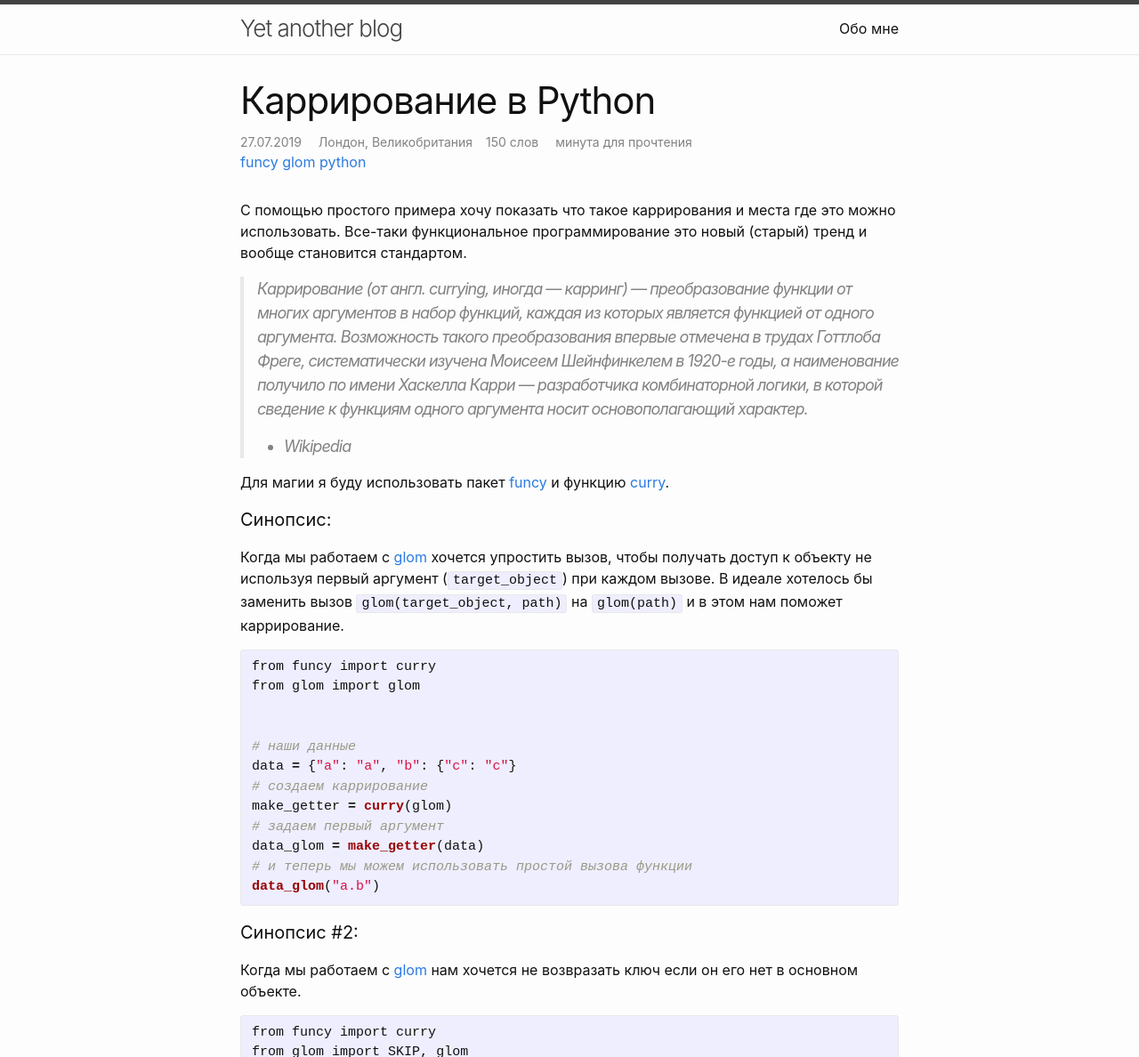
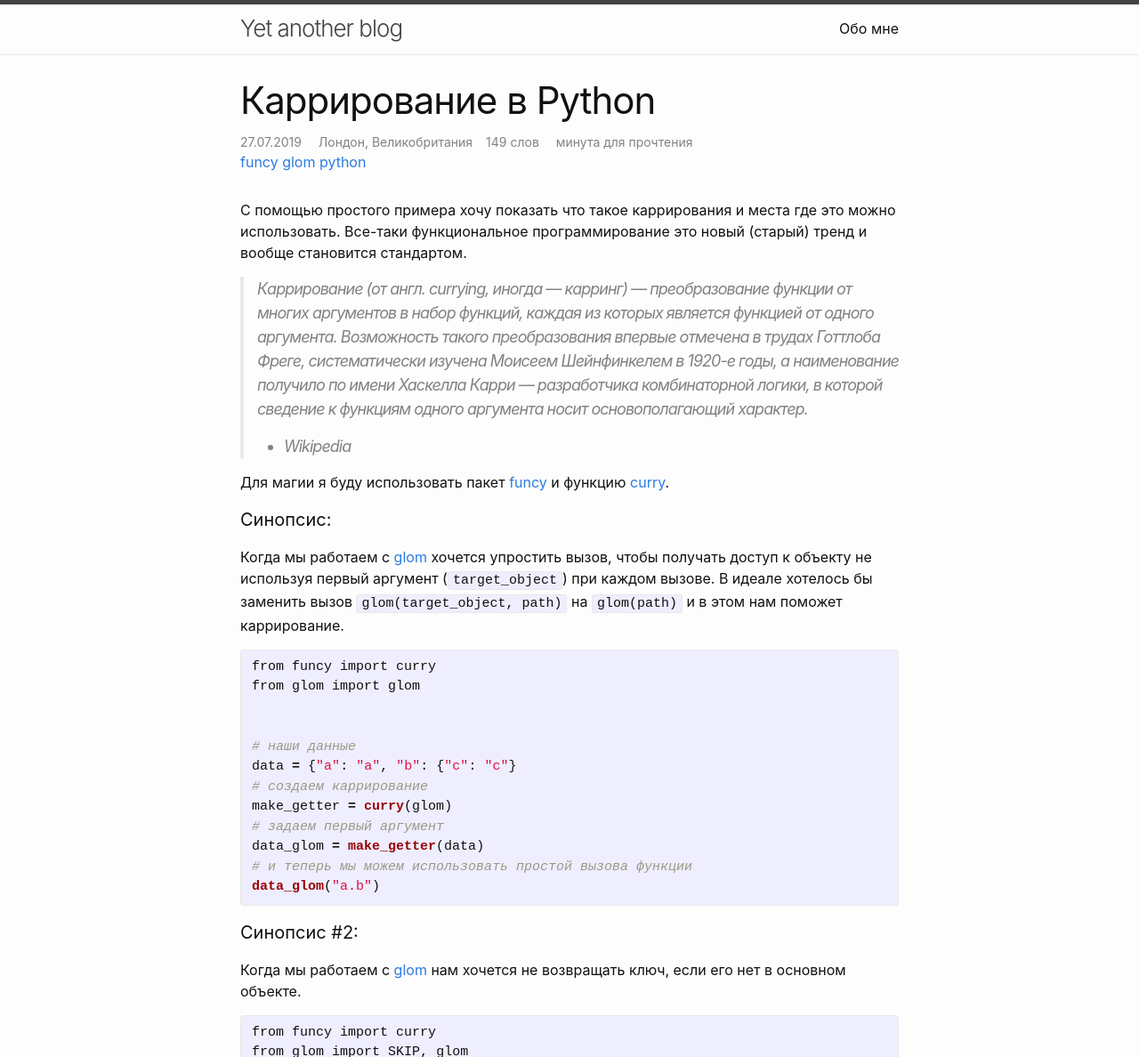
Before and after one commit to vahaah/vahaah.github.io, a Jekyll site: the page built from _posts/2019/07/2019-07-27-currying.markdown, in a window 1280 px wide. Shown: the top 1188 px of the page at 89% size. Built offline with Jekyll 4.4.1, drawn with Linux system fonts in a browser that asks for light colours; comment, search, counter and statistics services are not loaded.

Commit message:
typo fix

```diff
--- a/_posts/2019/07/2019-07-27-currying.markdown
+++ b/_posts/2019/07/2019-07-27-currying.markdown
@@ -43,7 +43,7 @@ data_glom("a.b")
 
 #### Синопсис #2:
 
-Когда мы работаем с [glom](https://github.com/mahmoud/glom/) нам хочется не возвразать ключ если он его нет в основном объекте.
+Когда мы работаем с [glom](https://github.com/mahmoud/glom/) нам хочется не возвращать ключ, если его нет в основном объекте.
 
 {% highlight python %}
 from funcy import curry
```
